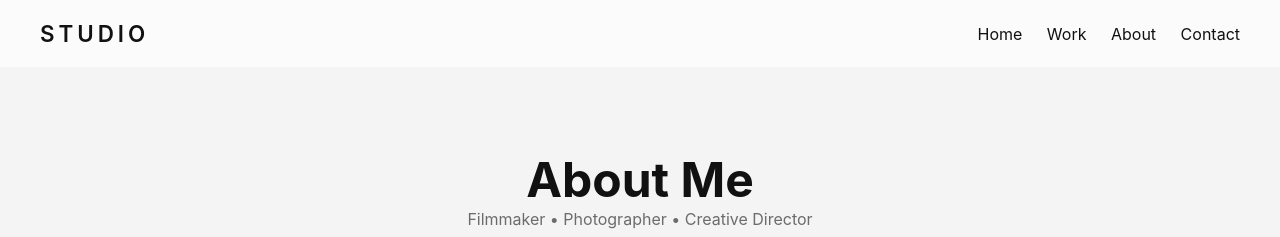
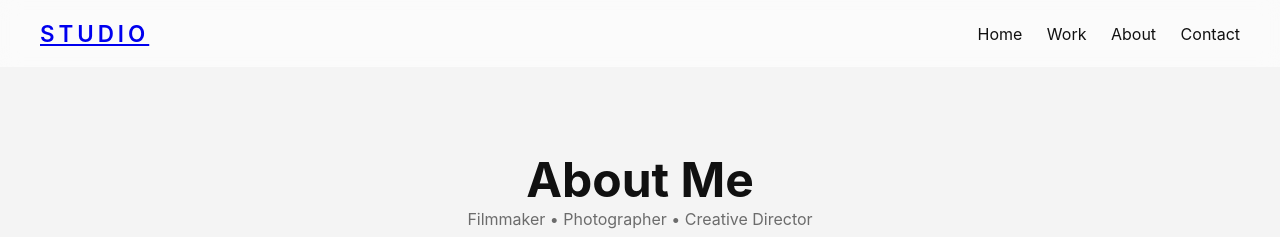
Before and after one commit to hafstudio08/hafstudio08.github.io, a plain HTML site: page about.html in a window 1280 px wide. Shown: the top 237 px of the page. Drawn offline with Linux system fonts and the light colour scheme.

Commit message:
logo changes

```diff
--- a/about.html
+++ b/about.html
@@ -8,7 +8,7 @@
 <body>
 
 <header class="header">
-  <div class="logo">STUDIO</div>
+    <a href="index.html" class="logo">STUDIO</a>
   <nav class="nav">
     <a href="index.html">Home</a>
     <a href="work.html">Work</a>
```
Also changed, not shown: contact.html (+1 -1 lines), index.html (+1 -1 lines), project.html (+1 -1 lines), work.html (+1 -1 lines), 1 other file.
